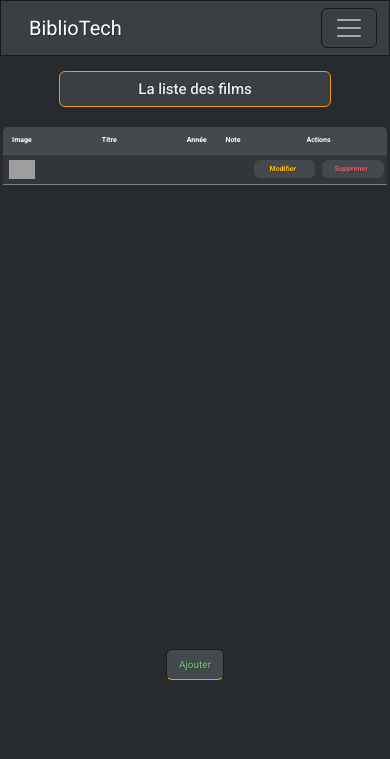
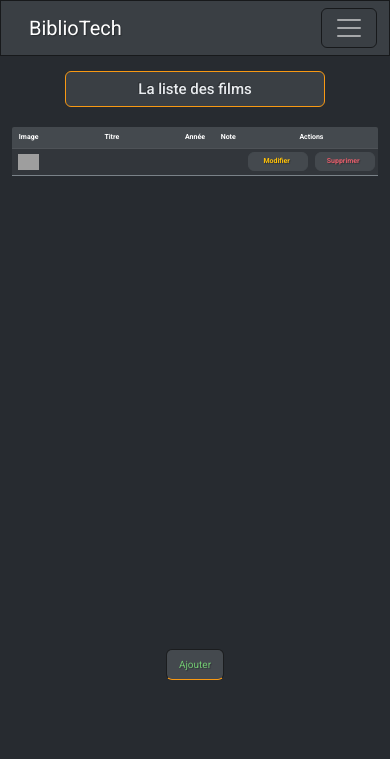
Before and after one commit to Nlbq/BiblioTech, a PHP site: page /films in a window 390 px wide. Shown: the top 759 px of the page. Run offline with PHP 8.4, Linux system fonts and the light colour scheme; tables that the repository leaves empty or names only in its code hold one stand-in row (values such as "Sample post"); data that the repository does not hold is empty; grey boxes are pictures that could not be loaded.

Commit message:
commit04-05

```diff
--- a/index.php
+++ b/index.php
@@ -1,17 +1,12 @@
 <?php
 define ("URL", str_replace("index.php", "", (isset($_SERVER['HTTPS']) ? "https" : "http"). "://$_SERVER[HTTP_HOST]$_SERVER[PHP_SELF]"));
 
-
 require_once "controllers/LivreController.controller.php";
 $livreController = new LivreController;
-
 require_once "controllers/FilmController.controller.php";
 $filmController = new FilmController;
-
 require_once "controllers/SerieController.controller.php";
 $serieController = new SerieController;
-
-
 
 try{
     if(empty($_GET['page'] )){
--- a/public/css/films/films.css
+++ b/public/css/films/films.css
@@ -2,11 +2,10 @@
 body{
     font-family: 'Roboto', sans-serif;
 }
-
 .tableau-films{
     height: 70vh;
     overflow: auto;
-    border-radius: 5px;
+    border-radius: 2px;
     scrollbar-color: #72767a #44494e ;
     scrollbar-width: thin;
 }
@@ -20,9 +19,6 @@ body{
     background: #72767a;
     border-radius: 20px;
 }
-.burger-menu{
-    border: 1px solid #f89913;
-}
 .titre-page{
     border: 1px solid #f89913;
 }
@@ -31,13 +27,11 @@ body{
     top: 0;
 }
 #moovie-img{
-    width: 68%;
+    width: 65%;
 }
-
 .titre-film-liste{
     font-size: 18px;
 }
-
 .moovie-update{
     color: #ffc107;
     background-color: #44494e !important;
@@ -81,12 +75,6 @@ body{
     ::-webkit-scrollbar {
         width: 4px;
     }
-    ::-webkit-scrollbar-thumb:horizontal{
-        width: 4px;
-    }
-    body{
-        height: 90vh;
-    }
     .tableau-films{
         height: 60vh;
         overflow: auto;
@@ -98,18 +86,13 @@ body{
     .titre-page{
         margin: 15px 0 20px 0 !important;
     }
-    .container{
-        padding: 0 3px 0 3px !important;
-    }
     th{
         font-size: 7px;
+        padding: 5px 3px !important;
     }
     td{
         line-height: .5rem;
     }
-    /* #moovie-img{
-        width: 90%;
-    } */
     .image-liste-films{
         padding: 5px 0 5px 0 !important;
     }
--- a/public/css/livres/livres.css
+++ b/public/css/livres/livres.css
@@ -5,7 +5,7 @@ body{
 .tableau-livres{
     height: 70vh;
     overflow: auto;
-    border-radius: 5px;
+    border-radius: 2px;
     scrollbar-color: #72767a #44494e ;
     scrollbar-width: thin;
 }
@@ -93,9 +93,6 @@ body{
     .titre-page{
         margin: 15px 0 20px 0 !important;
     }
-    .container{
-        padding: 0 3px 0 3px !important;
-    }
     th{
         font-size: 8px;
     }
--- a/views/films/films.view.php
+++ b/views/films/films.view.php
@@ -7,7 +7,7 @@ ob_start()
 </style>
 
 <div class="tableau-films">
-    <table class="table text-center border-secondary rounded pb-3">
+    <table class="table text-center border-secondary pb-3">
         <tr class="table-primary mb-5">
             <th>Image</th>
             <th>Titre</th>
--- a/views/livres/livres.view.php
+++ b/views/livres/livres.view.php
@@ -16,7 +16,6 @@ ob_start()
         </tr>
 
         <?php
-
         for($i=0; $i < count($livres); $i++) :
             ?>
         <tr>
--- a/views/series/series.view.php
+++ b/views/series/series.view.php
@@ -7,13 +7,13 @@ ob_start()
 </style>
 
 <div class="tableau-series">
-    <table class="table text-center border-secondary rounded pb-3">
+    <table class="table text-center border-secondary pb-3">
         <tr class="table-primary mb-5">
             <th>Image</th>
             <th>Titre</th>
             <th>Saisons</th>
             <th>Année</th>
-            <th>Note/10</th>
+            <th>Note</th>
             <th colspan="2">Actions</th>
         </tr>
         <?php
```
Also changed, not shown: public/css/series/series.css (+10 -18 lines).
